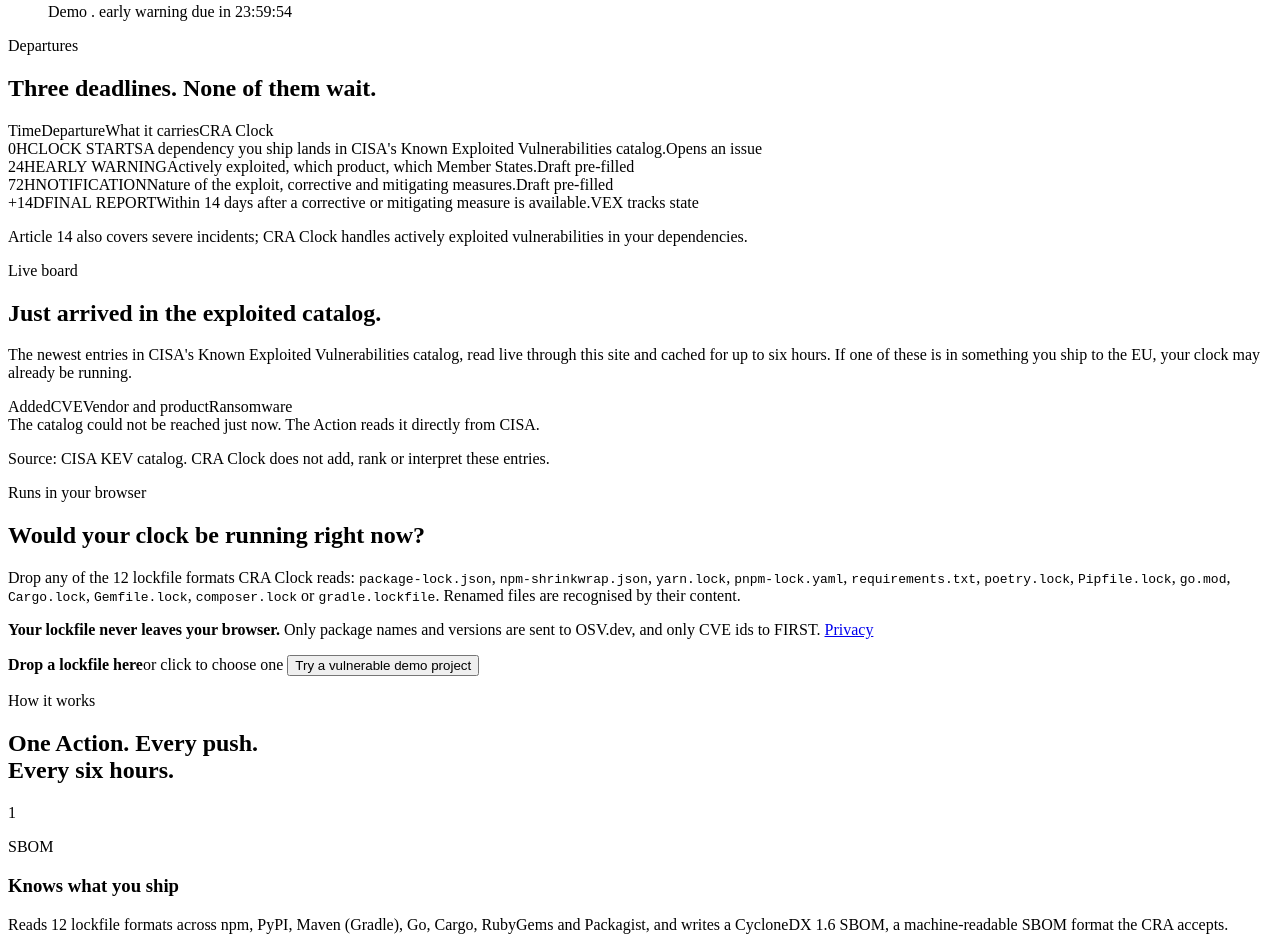
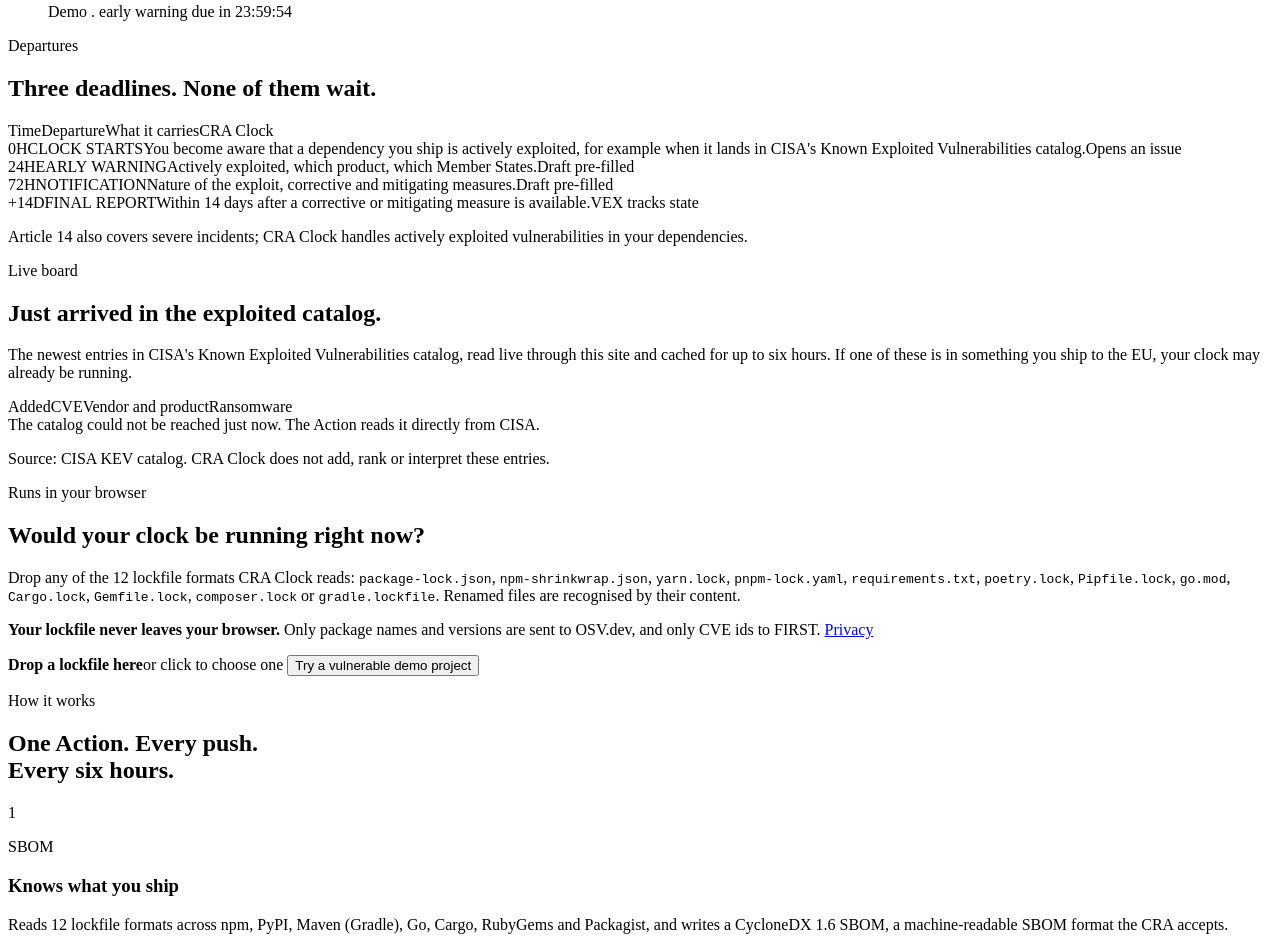
Before and after one commit to GautamTalksDev/cra-clock, a website with bundled scripts: page site/public/index.html in a window 1280 px wide. Shown: the part 3298-4235 px from the top of the page. Built offline with nearby package versions, Linux system fonts and the light colour scheme; no server answers.

Commit message:
Site copy: the legal clock starts at awareness; KEV listing is one way to become aware

```diff
--- a/site/public/index.html
+++ b/site/public/index.html
@@ -60,7 +60,7 @@
     <div class="sec-head"><p class="kicker"><span class="dot"></span>Departures</p><h2>Three deadlines. <span class="r">None of them wait.</span></h2></div>
     <div class="board big" id="depBoard">
       <div class="b-row b-head"><span>Time</span><span>Departure</span><span>What it carries</span><span>CRA Clock</span></div>
-      <div class="b-row"><span class="t" data-flap="0H">0H</span><span class="d" data-flap="CLOCK STARTS">CLOCK STARTS</span><span class="x">A dependency you ship lands in CISA's Known Exploited Vulnerabilities catalog.</span><span class="s">Opens an issue</span></div>
+      <div class="b-row"><span class="t" data-flap="0H">0H</span><span class="d" data-flap="CLOCK STARTS">CLOCK STARTS</span><span class="x">You become aware that a dependency you ship is actively exploited, for example when it lands in CISA's Known Exploited Vulnerabilities catalog.</span><span class="s">Opens an issue</span></div>
       <div class="b-row hot"><span class="t" data-flap="24H">24H</span><span class="d" data-flap="EARLY WARNING">EARLY WARNING</span><span class="x">Actively exploited, which product, which Member States.</span><span class="s">Draft pre-filled</span></div>
       <div class="b-row"><span class="t" data-flap="72H">72H</span><span class="d" data-flap="NOTIFICATION">NOTIFICATION</span><span class="x">Nature of the exploit, corrective and mitigating measures.</span><span class="s">Draft pre-filled</span></div>
       <div class="b-row"><span class="t" data-flap="+14D">+14D</span><span class="d" data-flap="FINAL REPORT">FINAL REPORT</span><span class="x">Within 14 days after a corrective or mitigating measure is available.</span><span class="s">VEX tracks state</span></div>
```
